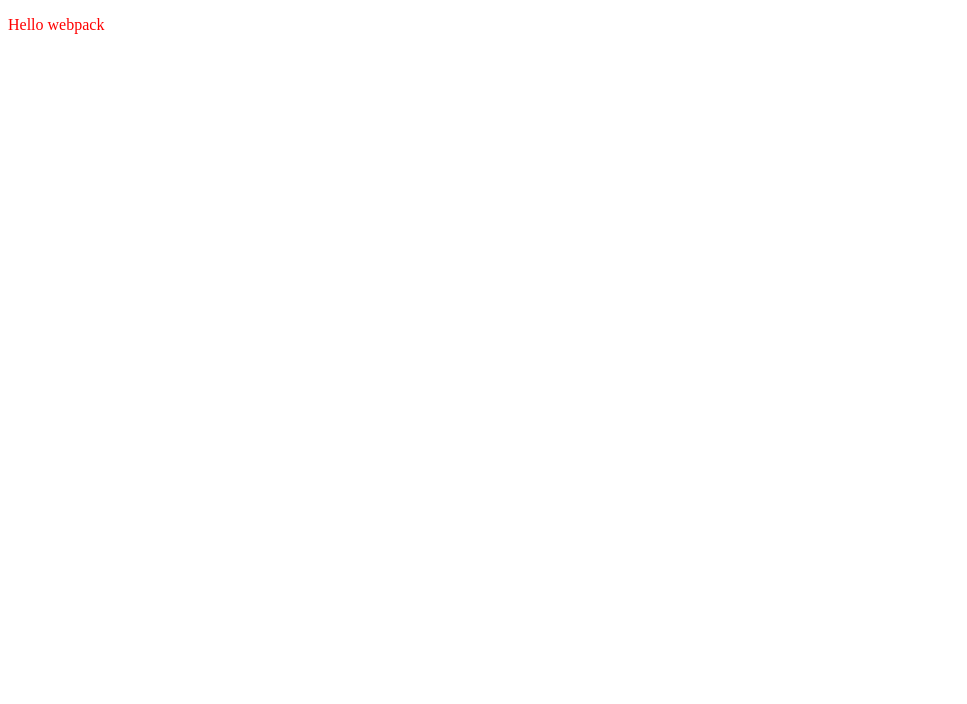
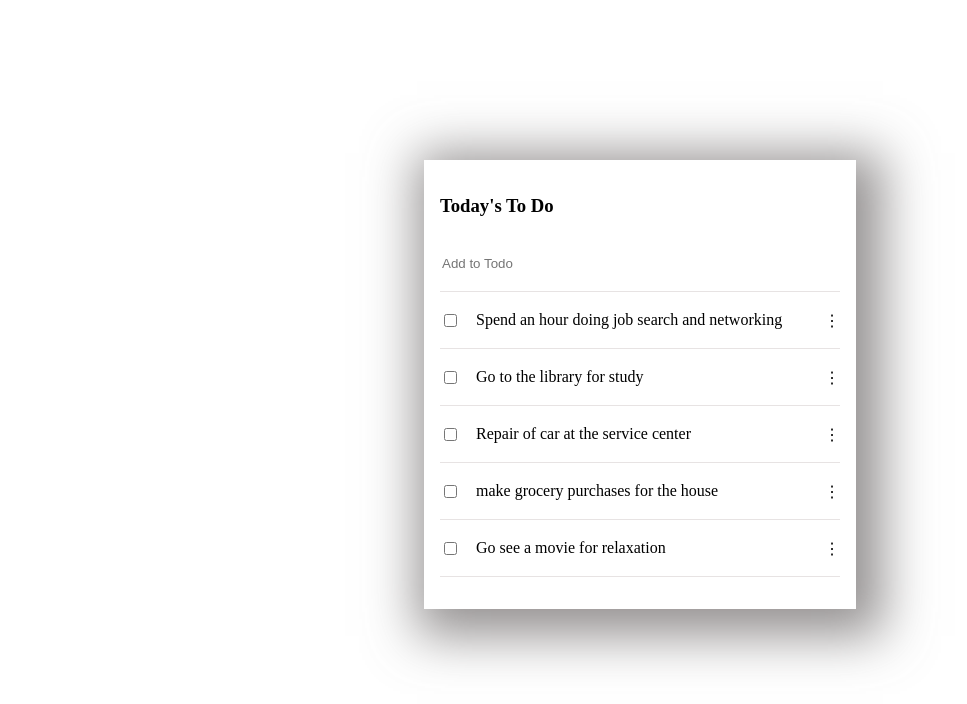
Before and after one commit to AdedayoOpeyemi/todo-list, a website built with webpack: page src/index.html in a window 1280 px wide. Shown: the whole page, without its empty margins (0-967 px from the left). Built offline with nearby package versions, Linux system fonts and the light colour scheme.

Commit message:
Added required UI

```diff
--- a/src/assets/styles/styles.css
+++ b/src/assets/styles/styles.css
@@ -1,3 +1,52 @@
-.hello {
-  color: red;
+.main-content {
+  width: 400px;
+  margin-top: 160px;
+  margin-right: auto;
+  margin-left: auto;
+  padding: 16px;
+  background-color: white;
+  box-shadow: 10px 10px 48px 17px rgba(114,109,109,0.75);
 }
+
+#todo-form {
+  width: 100%
+}
+
+#todo-form > input {
+  width: 100%;
+  border: none;
+}
+
+#todo-form > input:focus {
+  outline: none;
+}
+
+#booklist {
+  list-style-type: none;
+  margin-right: auto;
+  margin-left: auto;
+  padding: 0;
+}
+
+
+li {
+  border-bottom: 1px rgb(231, 227, 227) solid;
+  display: flex;
+  flex-direction: row;
+  justify-content: space-between;
+  align-items: center;
+  height: 56px;
+}
+
+li > p {
+  flex-grow: 1;
+  padding-left: 16px;
+}
+
+.taskMenu {
+  background-color: red;
+}
+
+.taskMenu:hover {
+  cursor: all-scroll;
+}
--- a/src/index.html
+++ b/src/index.html
@@ -4,14 +4,20 @@
   <meta charset="UTF-8">
   <meta http-equiv="X-UA-Compatible" content="IE=edge">
   <meta name="viewport" content="width=device-width, initial-scale=1.0">
-  <title>Document</title>
+  <title>ToDo List</title>
 </head>
 <body>
-  <div>
-    <ul>
+  <div class="main-content">
+    <h3>Today's To Do</h3>
+    <ul id="booklist">
+    <li>
+      <form id="todo-form">
+        <input type="text" placeholder="Add to Todo">
+        <span></span>
+      </form>
+    </li>
 
     </ul>
   </div>
-
 </body>
 </html>
--- a/src/index.js
+++ b/src/index.js
@@ -1,14 +1,77 @@
 import _ from 'lodash';
 import './assets/styles/styles.css';
 
-function component() {
-  const element = document.createElement('div');
+const bookList  = document.querySelector("#booklist")
+// function component() {
+//   const element = document.createElement('div');
 
-  // Lodash, now imported by this script
-  element.innerHTML = _.join(['Hello', 'webpack'], ' ');
-  element.classList.add('hello');
+//   // Lodash, now imported by this script
+//   element.innerHTML = _.join(['Hello', 'webpack'], ' ');
+//   element.classList.add('hello');
 
-  return element;
+//   return element;
+// }
+
+// document.body.appendChild(component());
+
+const taskList = [
+  {
+    description: "Spend an hour doing job search and networking",
+    completed: false,
+    index: 1
+  },
+  {
+    description: "Go to the library for study",
+    completed: false,
+    index: 2
+  },
+  {
+    description: "Repair of car at the service center",
+    completed: false,
+    index: 3
+  },
+  {
+    description: "make grocery purchases for the house",
+    completed: false,
+    index: 4
+  },
+  {
+    description: "Go see a movie for relaxation",
+    completed: false,
+    index: 5
+  }
+]
+
+const loadTaskList = (tasksArray) => {
+
+
+  tasksArray.forEach((task) => {
+    const taskHolder = document.createElement('li')
+    taskHolder.classList.add = "taskCard"
+
+    const taskCheck = document.createElement("INPUT");
+    taskCheck.setAttribute("type", "checkbox");
+
+    const taskDescription = document.createElement('p')
+    taskDescription.innerText = task.description
+
+    const menuButton = document.createElement('span')
+    menuButton.classList.add = "taskMenu"
+    menuButton.innerHTML = "&#8942;"
+
+    console.log(task)
+    // taskHolder.innerHtml = `
+    // <p>${task.description}</p>
+    // <span>;</span>`
+
+    console.log(taskHolder)
+    taskHolder.appendChild(taskCheck)
+    taskHolder.appendChild(taskDescription)
+    taskHolder.appendChild(menuButton)
+
+    bookList.appendChild(taskHolder)
+
+  })
 }
 
-document.body.appendChild(component());
+document.addEventListener('DOMContentLoaded', loadTaskList(taskList))
```
